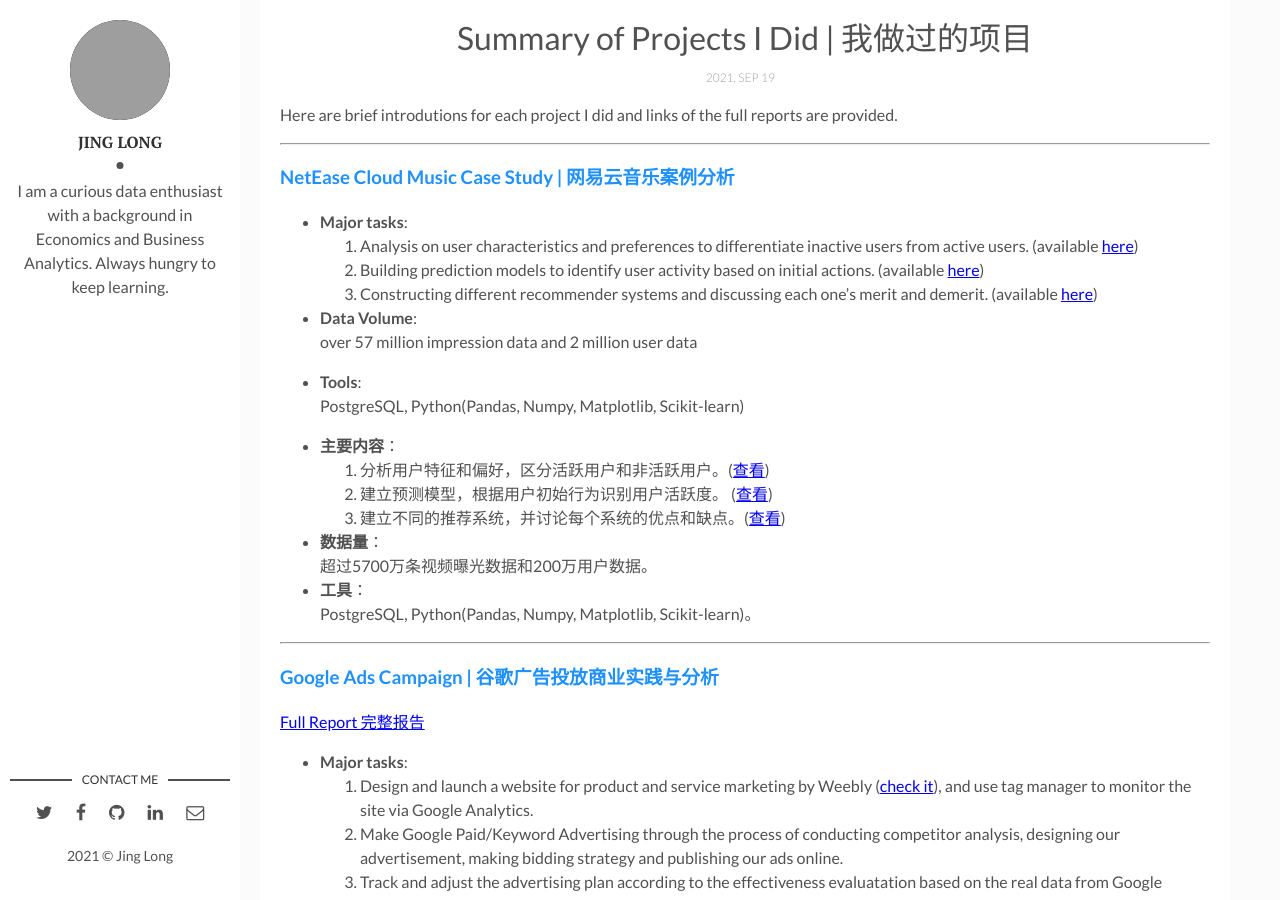
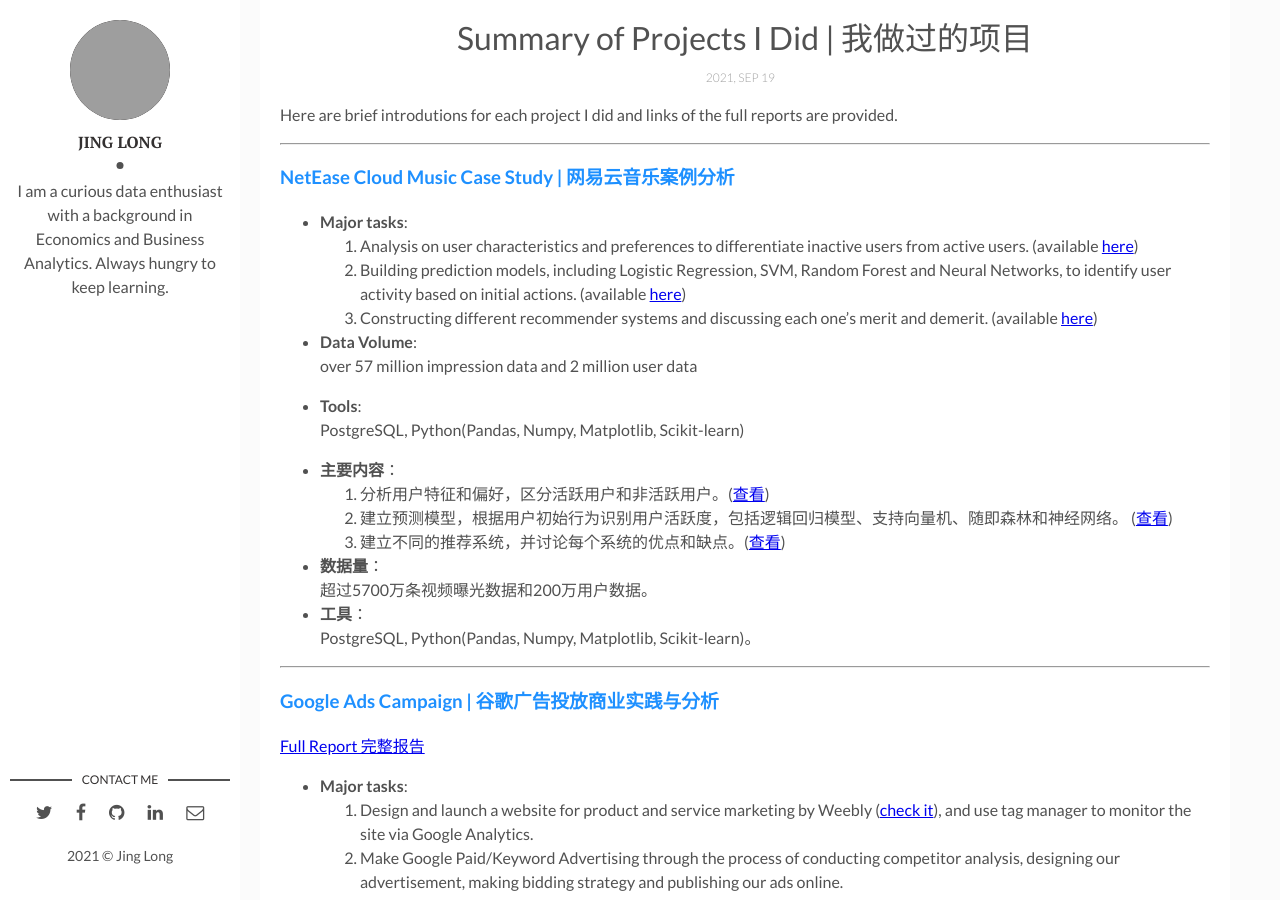
Before and after one commit to jing042323/jing-long, a Jekyll site: the page built from _posts/2021-10-06-project_summary.markdown, in a window 1280 px wide and 900 px high, scrolled down 533 px. Built offline with Jekyll 4.4.1, drawn with Linux system fonts in a browser that asks for light colours; comment, search, counter and statistics services are not loaded; grey boxes are pictures that could not be loaded.

Commit message:
update summary

```diff
--- a/_posts/2021-09-15-NCM_part2.markdown
+++ b/_posts/2021-09-15-NCM_part2.markdown
@@ -96,7 +96,7 @@
 <img src="{{site.baseurl}}/assets/img/NCM/2_5_LR_coef.png" height="250" width="800" />
 </p>
 
-The accuracy score on test set is about 0.7163, and the accuracy score for our class of insterest (active user) is higher than that of the inactive class. From the coefficient table above, we can find that sum of clicks and impressions have the largest magnitude of positive impact, implying that these actions are the most characteristic of active users. The variables registeredMonthCnt and age however show a negative impact but relatively small in magnitude. These are in line with our findings in the previous sections.
+The accuracy score on test set is about 0.7202, and the accuracy score for our class of insterest (active user) is higher than that of the inactive class. From the coefficient table above, we can find that sum of clicks and impressions have the largest magnitude of positive impact, implying that these actions are the most characteristic of active users. The variables registeredMonthCnt and age however show a negative impact but relatively small in magnitude. These are in line with our findings in the previous sections.
 
 ## <span style="color:Coral"> 3.3 SVM </span>
 
--- a/_posts/2021-10-06-project_summary.markdown
+++ b/_posts/2021-10-06-project_summary.markdown
@@ -15,7 +15,7 @@
 
 - **Major tasks**:
 1. Analysis on user characteristics and preferences to differentiate inactive users from active users. (available [here](https://jing042323.github.io/jing-long/NCM_part1/))
-2. Building prediction models to identify user activity based on initial actions. (available [here](https://jing042323.github.io/jing-long/NCM_part2/))
+2. Building prediction models, including Logistic Regression, SVM, Random Forest and Neural Networks, to identify user activity based on initial actions. (available [here](https://jing042323.github.io/jing-long/NCM_part2/))
 3. Constructing different recommender systems and discussing each one's merit and demerit. (available [here](https://jing042323.github.io/jing-long/NCM_part3/))
 
 - **Data Volume**:
@@ -25,7 +25,7 @@
 
 - **主要内容**：
 1. 分析用户特征和偏好，区分活跃用户和非活跃用户。([查看](https://jing042323.github.io/jing-long/NCM_part1/))
-2. 建立预测模型，根据用户初始行为识别用户活跃度。 ([查看](https://jing042323.github.io/jing-long/NCM_part2/))
+2. 建立预测模型，根据用户初始行为识别用户活跃度，包括逻辑回归模型、支持向量机、随即森林和神经网络。 ([查看](https://jing042323.github.io/jing-long/NCM_part2/))
 3. 建立不同的推荐系统，并讨论每个系统的优点和缺点。([查看](https://jing042323.github.io/jing-long/NCM_part3/))
 
 - **数据量**：
```
